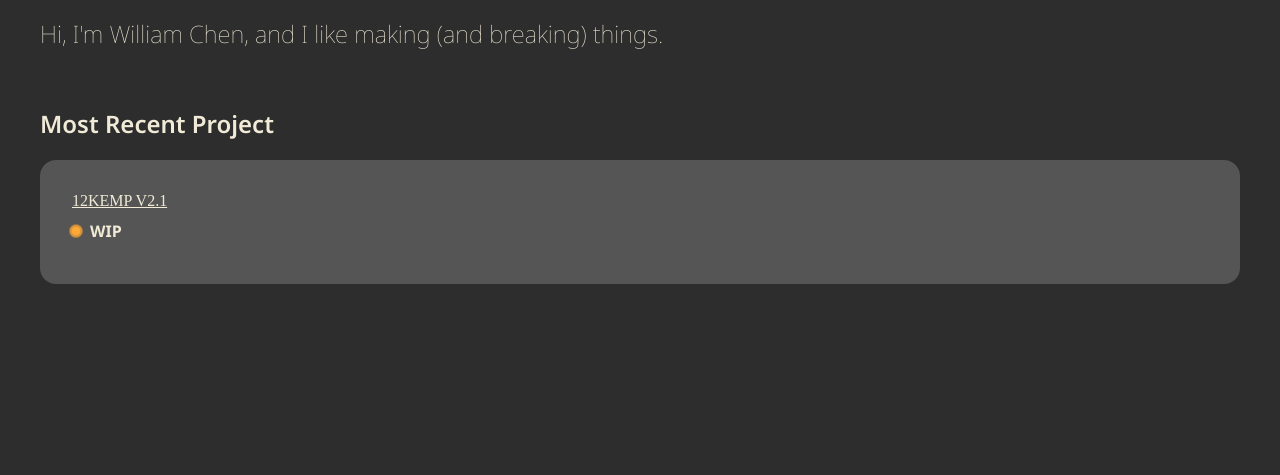
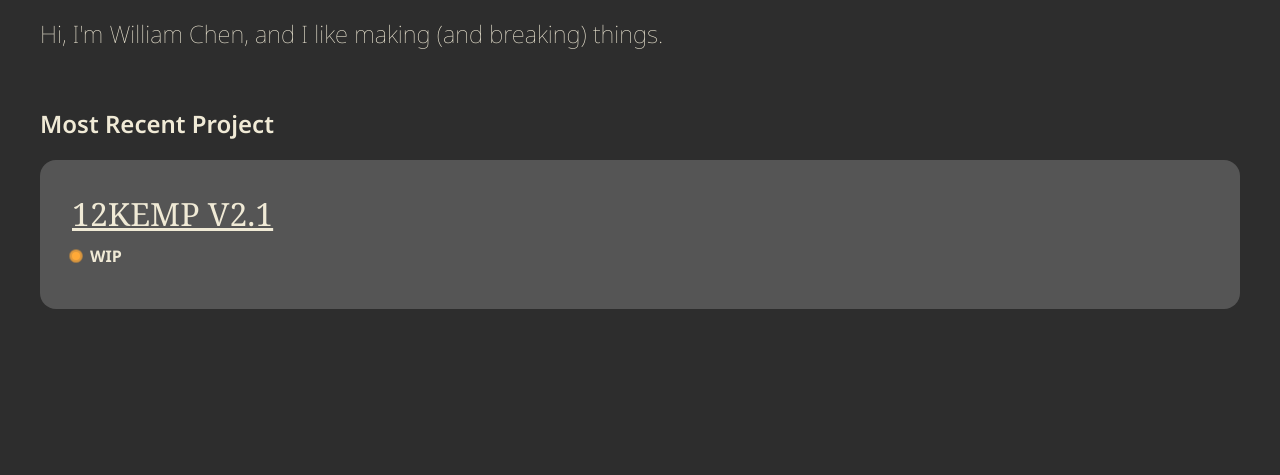
Before and after one commit to OakTreeWC/wchen.dev, a Flask app: page / in a window 1280 px wide. Shown: the part 231-706 px from the top of the page. Run offline with Flask 3, Linux system fonts and the light colour scheme.

Commit message:
minor fix

```diff
--- a/templates/index.html
+++ b/templates/index.html
@@ -34,7 +34,7 @@
             <h2>Most Recent Project</h2>
             <div class="project-card">
                 <div class="project-info">
-                    <a href="/projects#12KEMPV2.1">12KEMP V2.1</a>
+                    <a href="/projects#12KEMPV2.1" class="project-info-link">12KEMP V2.1</a>
                     <p class="sf-indicator">
                         <span class="status-dot status-orange"></span>
                         <span class="status-text">WIP</span>
```
